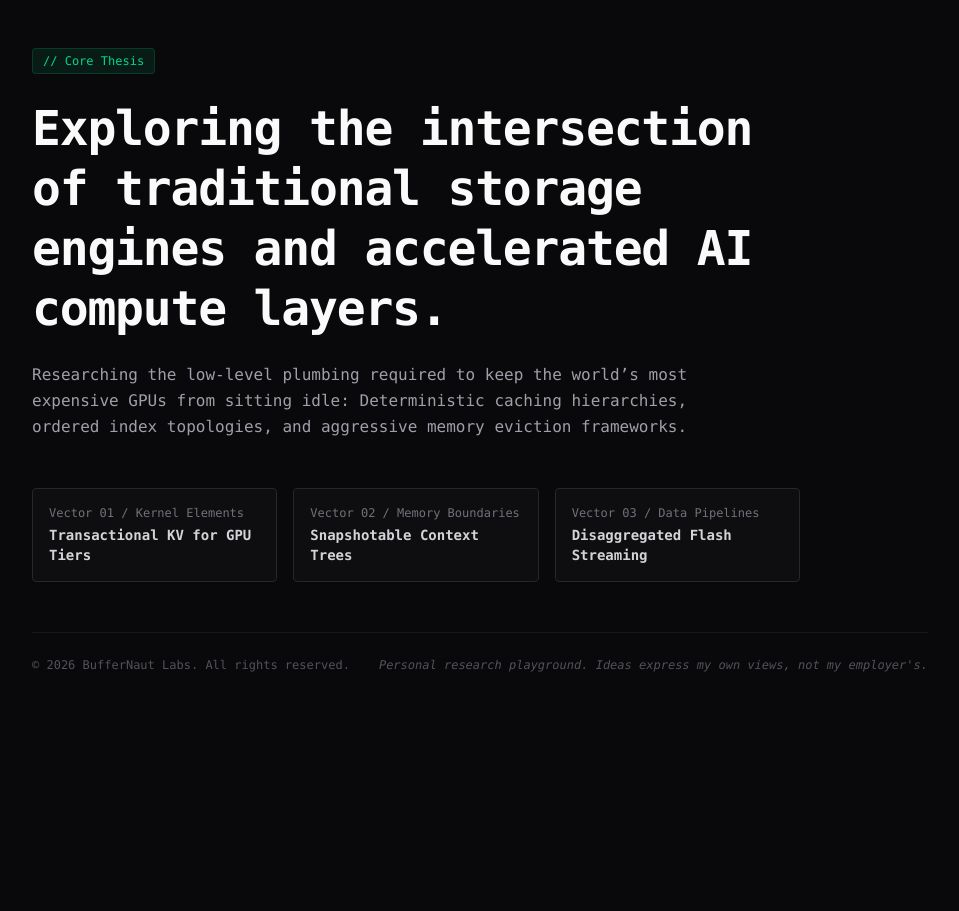
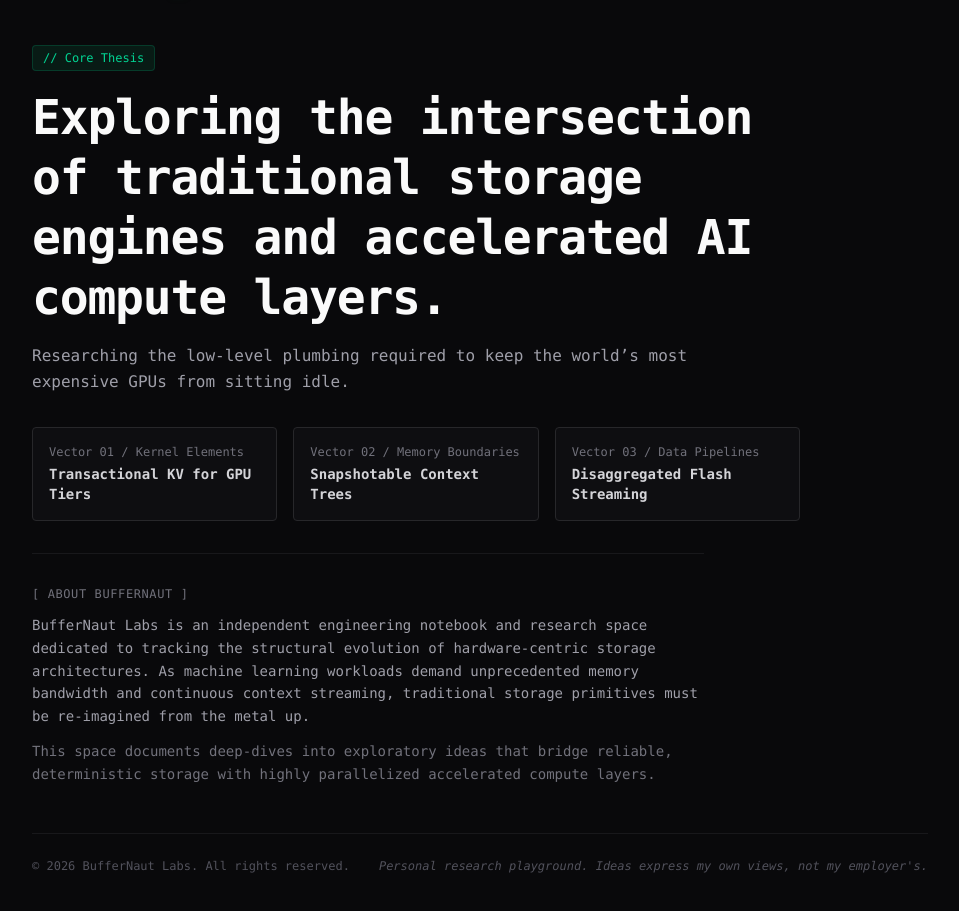
Before and after one commit to BufferNaut/www, a plain HTML site: page index.html in a window 1280 px wide. Shown: the part 79-990 px from the top of the page, without its empty margins (160-1119 px from the left). Before the commit the page ends 800 px from the top, so only its background shows below. Drawn offline with nearby package versions, Linux system fonts and the light colour scheme.

Commit message:
Update index.html

```diff
--- a/index.html
+++ b/index.html
@@ -22,7 +22,8 @@
     </header>
 
     <!-- Main Hero Section -->
-    <main class="w-full max-w-4xl mx-auto my-auto py-12 flex flex-col gap-6">
+    <main class="w-full max-w-4xl mx-auto my-auto py-12 flex flex-col gap-8">
+        <div class="flex flex-col gap-4">
             <div class="inline-block bg-emerald-500/10 text-emerald-400 text-xs px-2.5 py-1 rounded border border-emerald-500/20 w-fit">
                 // Core Thesis
             </div>
@@ -30,11 +31,12 @@
                 Exploring the intersection of traditional storage engines and accelerated AI compute layers.
             </h1>
             <p class="text-sm md:text-base text-zinc-400 max-w-2xl leading-relaxed">
-            Researching the low-level plumbing required to keep the world’s most expensive GPUs from sitting idle: Deterministic caching hierarchies, ordered index topologies, and aggressive memory eviction frameworks.
+                Researching the low-level plumbing required to keep the world’s most expensive GPUs from sitting idle.
             </p>
+        </div>
 
         <!-- Research Vectors -->
-        <div class="grid grid-cols-1 sm:grid-cols-3 gap-4 mt-6 max-w-3xl">
+        <div class="grid grid-cols-1 sm:grid-cols-3 gap-4 max-w-3xl">
             <div class="border border-zinc-800 bg-zinc-900/40 p-4 rounded">
                 <div class="text-zinc-500 text-xs mb-1">Vector 01 / Kernel Elements</div>
                 <div class="text-zinc-300 text-sm font-semibold">Transactional KV for GPU Tiers</div>
@@ -48,6 +50,17 @@
                 <div class="text-zinc-300 text-sm font-semibold">Disaggregated Flash Streaming</div>
             </div>
         </div>
+
+        <!-- About / Bio Section -->
+        <div class="border-t border-zinc-900 pt-8 max-w-2xl flex flex-col gap-3">
+            <div class="text-zinc-500 text-xs tracking-wider uppercase">[ About BufferNaut ]</div>
+            <p class="text-xs md:text-sm text-zinc-400 leading-relaxed">
+                BufferNaut Labs is an independent engineering notebook and research space dedicated to tracking the structural evolution of hardware-centric storage architectures. As machine learning workloads demand unprecedented memory bandwidth and continuous context streaming, traditional storage primitives must be re-imagined from the metal up.
+            </p>
+            <p class="text-xs md:text-sm text-zinc-500 leading-relaxed">
+                This space documents deep-dives into exploratory ideas that bridge reliable, deterministic storage with highly parallelized accelerated compute layers.
+            </p>
+        </div>
     </main>
 
     <!-- Footer -->
```
Lines whose indentation alone changed are shown as unchanged.
